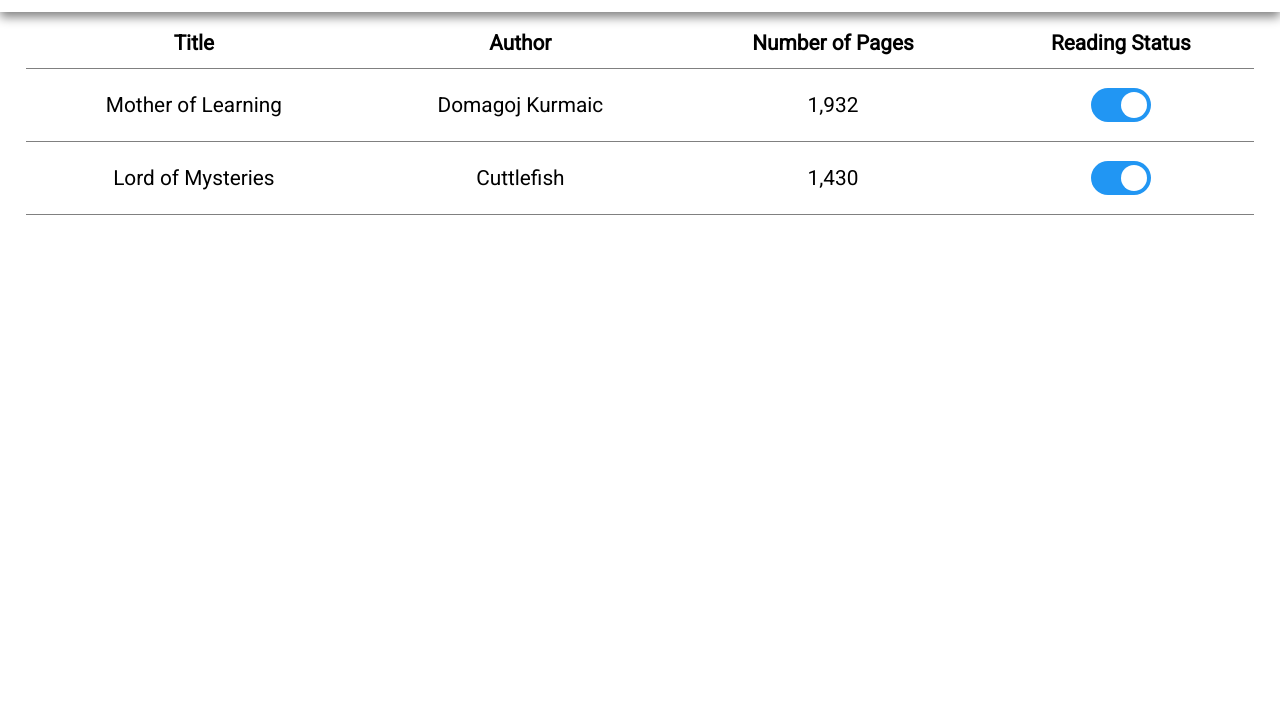
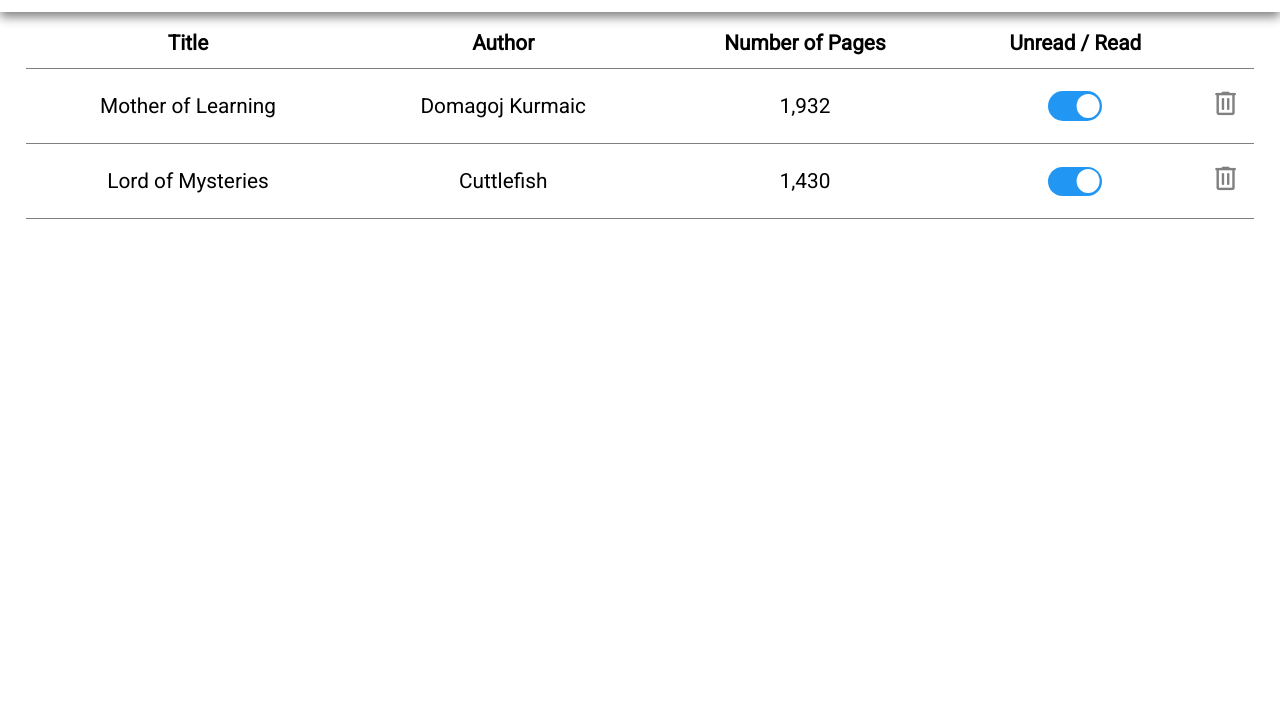
Before and after one commit to vkilng/library, a plain HTML site: page index.html in a window 1280 px wide. Shown: the part 93-800 px from the top of the page. Drawn offline with nearby package versions, Linux system fonts and the light colour scheme.

Commit message:
Feature: Added toggle and delete functions

```diff
--- a/index.html
+++ b/index.html
@@ -4,18 +4,20 @@
     <meta charset="UTF-8">
     <meta http-equiv="X-UA-Compatible" content="IE=edge">
     <meta name="viewport" content="width=device-width, initial-scale=1.0">
-    <link rel="stylesheet" href="style.css" />
-    <link rel="stylesheet" href="modal.css" />
+    <link rel="stylesheet" href="styles/style.css" />
+    <link rel="stylesheet" href="styles/modal.css" />
     <link rel="stylesheet" href="https://fonts.googleapis.com/css2?family=Material+Symbols+Rounded:opsz,wght,FILL,GRAD@20..48,100..700,0..1,-50..200" />
     <title>Mock-Library</title>
 </head>
 <body>
     <div class="container">
         <div class="header">
-            <h1>Your Library</h1>
+            <div>
+                <i class="material-symbols-rounded">&#xe02f</i>
+                <h1>Your Library</h1>
+            </div>
             <div onclick="openBookForm()">
-                <i class="material-symbols-rounded"
-                    style="font-variation-settings: 'FILL' 0;">&#xe147</i>
+                <i class="material-symbols-rounded addIcon">&#xe147</i>
                 Add Book
             </div>
         </div>
@@ -50,36 +52,7 @@
             </div>
         </div>
         <div class="main-content">
-            <table>
-                <tr>
-                    <th>Title</th>
-                    <th>Author</th>
-                    <th>Number of Pages</th>
-                    <th>Reading Status</th>
-                </tr>
-                <tr>
-                    <td>Mother of Learning</td>
-                    <td>Domagoj Kurmaic</td>
-                    <td>1,932</td>
-                    <td>
-                        <label class="switch">
-                            <input type="checkbox" name="readingStatus" checked>
-                            <span class="slider round"></span>
-                        </label>
-                    </td>
-                </tr>
-                <tr>
-                    <td>Lord of Mysteries</td>
-                    <td>Cuttlefish</td>
-                    <td>1,430</td>
-                    <td>
-                        <label class="switch">
-                            <input type="checkbox" name="readingStatus" checked>
-                            <span class="slider round"></span>
-                        </label>
-                    </td>
-                </tr>
-            </table>
+            <table></table>
         </div>
     </div>
     <script src="script.js"></script>
--- a/script.js
+++ b/script.js
@@ -10,6 +10,12 @@ function Book(title, author, numOfPages, readingStatus) {
     this.readingStatus = readingStatus;
 }
 
+let bookOne = new Book('Mother of Learning','Domagoj Kurmaic',1932,true);
+let bookTwo = new Book('Lord of Mysteries','Cuttlefish',1430,true);
+myLibrary.push(bookOne);
+myLibrary.push(bookTwo);
+displayList();
+
 function openBookForm() {
     modalContainer[0].style.display = 'grid';
 }
@@ -21,8 +27,8 @@ addBookForm.addEventListener('submit',(event) => {
         addBookForm.numOfPages.value, addBookForm.readingStatus.checked);
     myLibrary.push(newBook);
     closeForm();
-    addBook();
-    console.log(myLibrary);
+    displayList();
+    //console.log(myLibrary);
     return;
 });
 
@@ -32,8 +38,63 @@ function closeForm() {
     return;
 }
 
-function addBook() {
+function displayList() {
+    var tableElement = document.querySelector('table');
+    tableElement.innerHTML = '<tr><th>Title</th><th>Author</th><th>Number of Pages</th><th>Unread / Read</th></tr>';
+    myLibrary.forEach((book) => {
+        var newRow = document.createElement('tr');
+        tableElement.append(newRow);
+        for (var prop in book) {
+            var dataNode = document.createElement('td');
+            if (prop === 'readingStatus') {
+                var labelNode = document.createElement('label');
+                labelNode.setAttribute('class','switch');
+                dataNode.append(labelNode);
+                var checkInputNode = document.createElement('input');
+                checkInputNode.setAttribute('type','checkbox');
+                checkInputNode.setAttribute('name','readingStatus');
+                checkInputNode.setAttribute('data-bookindex',myLibrary.indexOf(book));
+                if (book[prop]) {
+                    checkInputNode.checked = true;
+                }
+                insertReadingStatusTogglingFunction(checkInputNode);
+                labelNode.append(checkInputNode);
+                var spanNode = document.createElement('span');
+                spanNode.setAttribute('class','slider round');
+                labelNode.append(spanNode);
+            } else {
+                dataNode.textContent = book[prop].toLocaleString('en-us');
+            }
+            newRow.append(dataNode);
+        }
+        var delDataNode = document.createElement('td');
+        var delIconNode = document.createElement('i');
+        delIconNode.className = 'material-symbols-rounded del-icon';
+        delIconNode.setAttribute('data-bookindex',myLibrary.indexOf(book));
+        delIconNode.innerHTML = '&#xe872';
+        insertDeleteFunction(delIconNode);
+        delDataNode.append(delIconNode);
+        newRow.append(delDataNode);
+    })
     return;
 }
 
-//function toggleReadStatus(){}
+function insertReadingStatusTogglingFunction(inputElement) {
+    inputElement.addEventListener('click',() => {
+        var indexOfBookInArray = inputElement.dataset.bookindex;
+        var bookofIndex = myLibrary[indexOfBookInArray];
+        bookofIndex.readingStatus = !(bookofIndex.readingStatus);
+        //console.log(myLibrary);
+        return;
+    })
+}
+
+function insertDeleteFunction(delElement) {
+    delElement.addEventListener('click',() => {
+        var indexOfBookInArray = delElement.dataset.bookindex;
+        //console.log(indexOfBookInArray);
+        myLibrary.splice(indexOfBookInArray,1);
+        displayList();
+        return;
+    })
+}
--- a/modal.css
+++ b/styles/modal.css
@@ -60,8 +60,8 @@
 .switch {
     position: relative;
     display: inline-block;
-    width: 60px;
-    height: 34px;
+    width: 4.2vw;
+    height: 2.3vw;
 }
 /* Hide default HTML checkbox */
 .switch input {
@@ -84,10 +84,10 @@
 .slider:before {
     position: absolute;
     content: "";
-    height: 26px;
-    width: 26px;
-    left: 4px;
-    bottom: 4px;
+    height: 1.9vw;
+    width: 1.8vw;
+    left: 0.2vw;
+    bottom: 0.2vw;
     background-color: white;
     -webkit-transition: .4s;
     transition: .4s;
@@ -99,13 +99,13 @@ input:focus + .slider {
     box-shadow: 0 0 1px #2196F3;
 }
 input:checked + .slider:before {
-    -webkit-transform: translateX(26px);
-    -ms-transform: translateX(26px);
-    transform: translateX(26px);
+    -webkit-transform: translateX(2vw);
+    -ms-transform: translateX(2vw);
+    transform: translateX(2vw);
 }
 /* Rounded sliders */
 .slider.round {
-    border-radius: 34px;
+    border-radius: 2.3vw;
 }
 .slider.round:before {
     border-radius: 50%;
--- a/style.css
+++ b/styles/style.css
@@ -22,18 +22,18 @@ html,body{
     padding: 0 5vw;
     box-shadow: 0 5px 10px grey;
 }
-.header div {
-    font-size: 1.1rem;
-    font-weight: bold;
+.header div{
     display: flex;
     align-items: center;
     gap: 1vw;
+}
+.header div:nth-of-type(2) {
+    font-size: 1.1rem;
+    font-weight: bold;
     cursor: pointer;
 }
 .header i { font-size: 2rem; }
-.header i:hover{
-    font-variation-settings: 'FILL' 1;
-}
+.header i.addIcon:hover { font-variation-settings: 'FILL' 1; }
 
 .main-content{
     margin: 0 2vw;
@@ -52,3 +52,11 @@ html,body{
 .main-content table td{
     padding: 1.5vw 0;
 }
+.main-content table i{
+    font-size: 1.5rem;
+    color: grey;
+    cursor: pointer;
+}
+.main-content table i:hover{
+    font-variation-settings: 'FILL' 1;
+}
```
